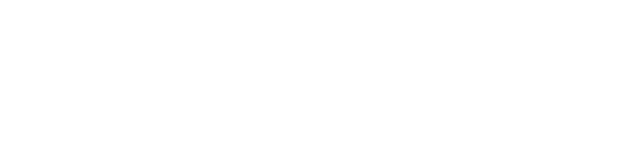
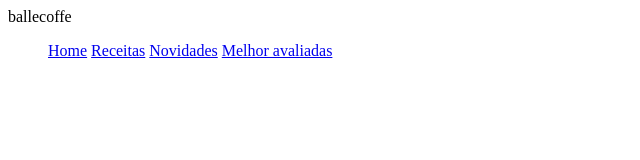
Before and after one commit to InfoKeven/DashBoard, a plain HTML site: page index.html in a window 1280 px wide. Shown: the whole page, without its empty margins (0-640 px from the left). Drawn offline with Linux system fonts and the light colour scheme.

Commit message:
Criando o cabeçalho
Criando o Header do nosso site

```diff
--- a/index.html
+++ b/index.html
@@ -7,6 +7,28 @@
     <title>BaleriCoffee</title>
 </head>
 <body>
+    <header>
+        <nav>
+            <span>
+                ballecoffe
+            </span>
 
+            <ul>
+                <liv> <a href="#">Home</a> </liv>
+                <liv> <a href="#">Receitas</a> </liv>
+                <liv> <a href="#">Novidades</a> </liv>
+                <liv> <a href="#">Melhor avaliadas</a> </liv>
+            </ul>
+
+        </nav>
+    </header>
+
+    <main>
+
+    </main>
+
+    <footer>
+
+    </footer>
 </body>
 </html>
```
